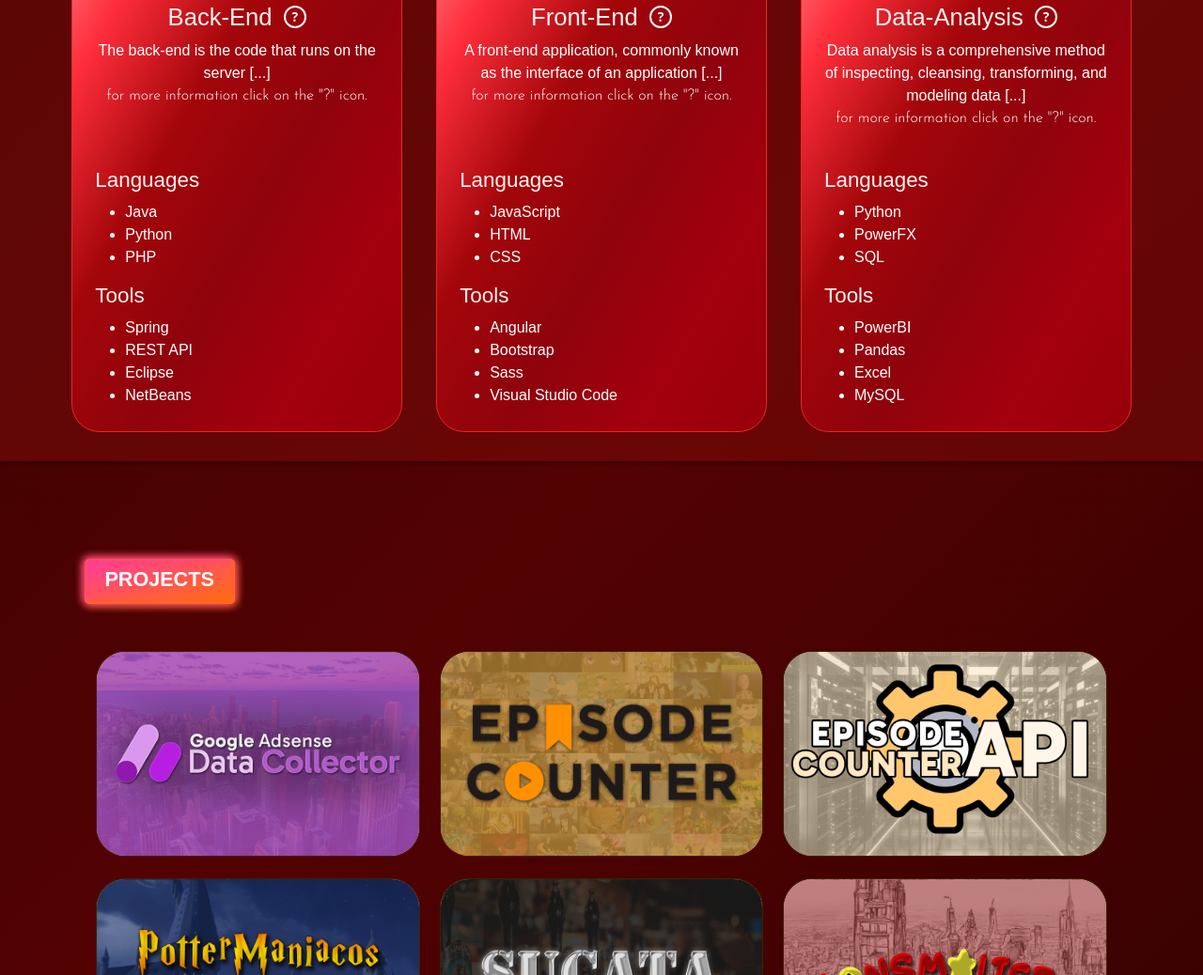
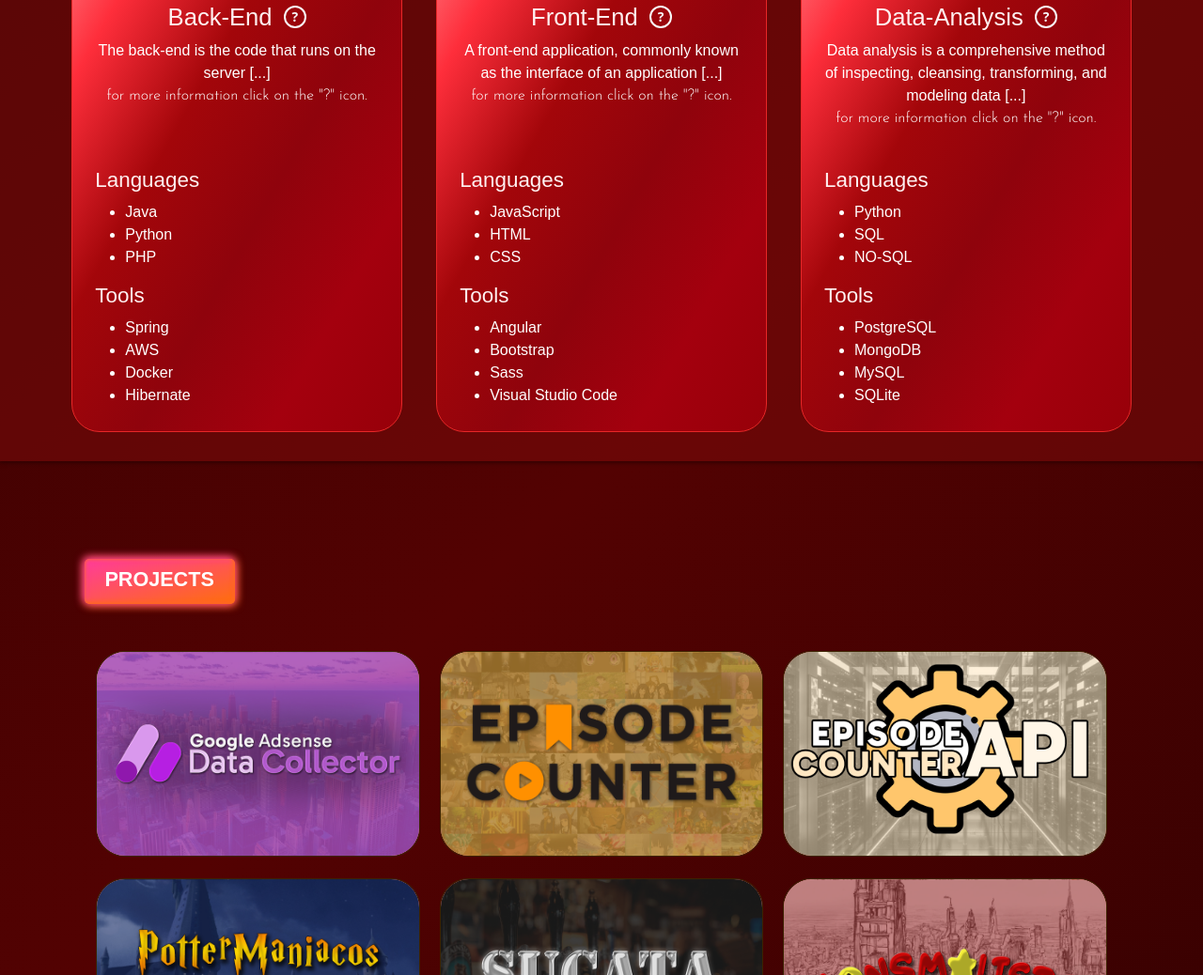
Before and after one commit to jnbdotdev/portfolio, a plain HTML site: page index.html in a window 1280 px wide. Shown: the part 1304-2342 px from the top of the page at 94% size. Drawn offline with nearby package versions, Linux system fonts and the light colour scheme; some packages are replaced by stand-ins of ours; a script that the page names is missing; a web font is replaced by a local one.

Commit message:
Updated skills

```diff
--- a/index.html
+++ b/index.html
@@ -118,9 +118,9 @@
                 <h4>Tools</h4>
                 <ul>
                   <li>Spring</li>
-                  <li>REST API</li>
-                  <li>Eclipse</li>
-                  <li>NetBeans</li>
+                  <li>AWS</li>
+                  <li>Docker</li>
+                  <li>Hibernate</li>
                 </ul>
               </div>
             </div>
@@ -180,17 +180,17 @@
               <h4>Languages</h4>
                 <ul class="skill-items">
                   <li>Python</li>
-                  <li>PowerFX</li>
                   <li>SQL</li>
+                  <li>NO-SQL</li>
                 </ul>
               </div>
               <div class="skill-tools">
                 <h4>Tools</h4>
                 <ul>
-                  <li>PowerBI</li>
-                  <li>Pandas</li>
-                  <li>Excel</li>
+                  <li>PostgreSQL</li>
+                  <li>MongoDB</li>
                   <li>MySQL</li>
+                  <li>SQLite</li>
                 </ul>
               </div>
             </div>
```
